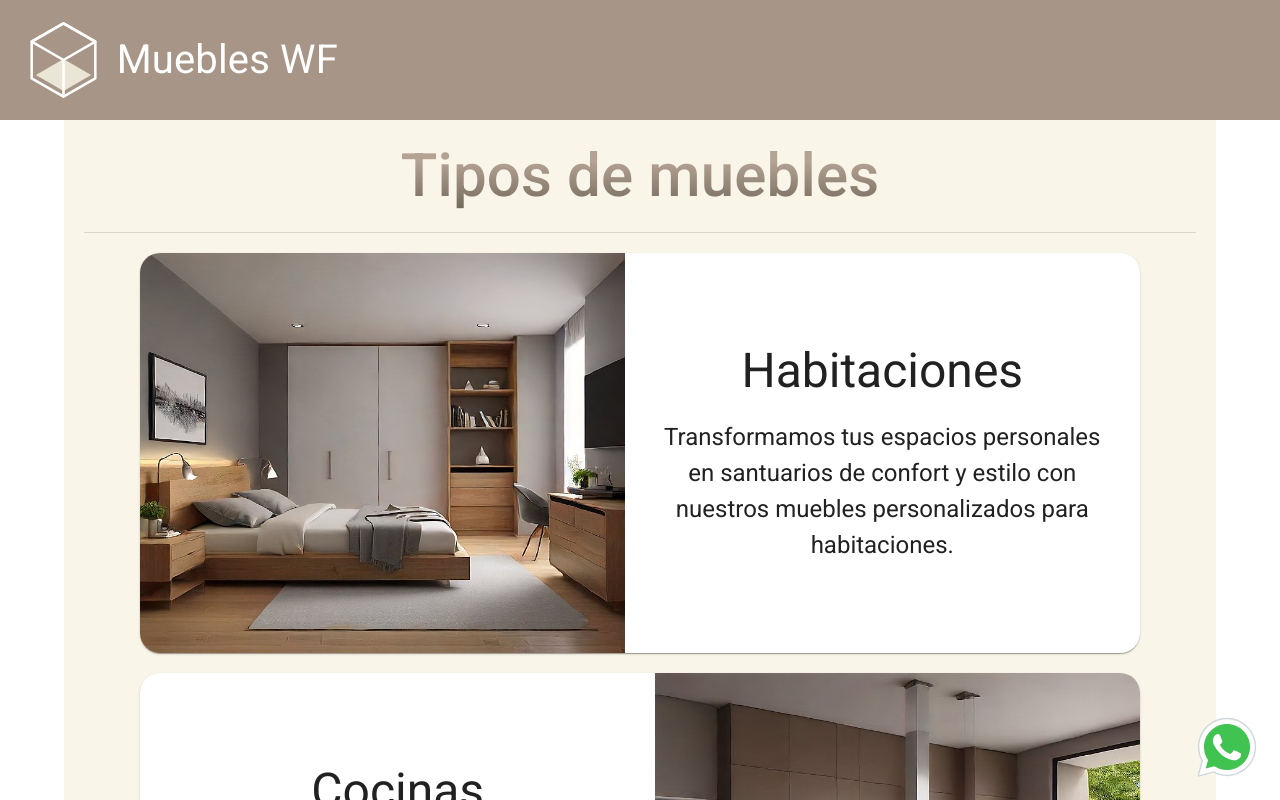
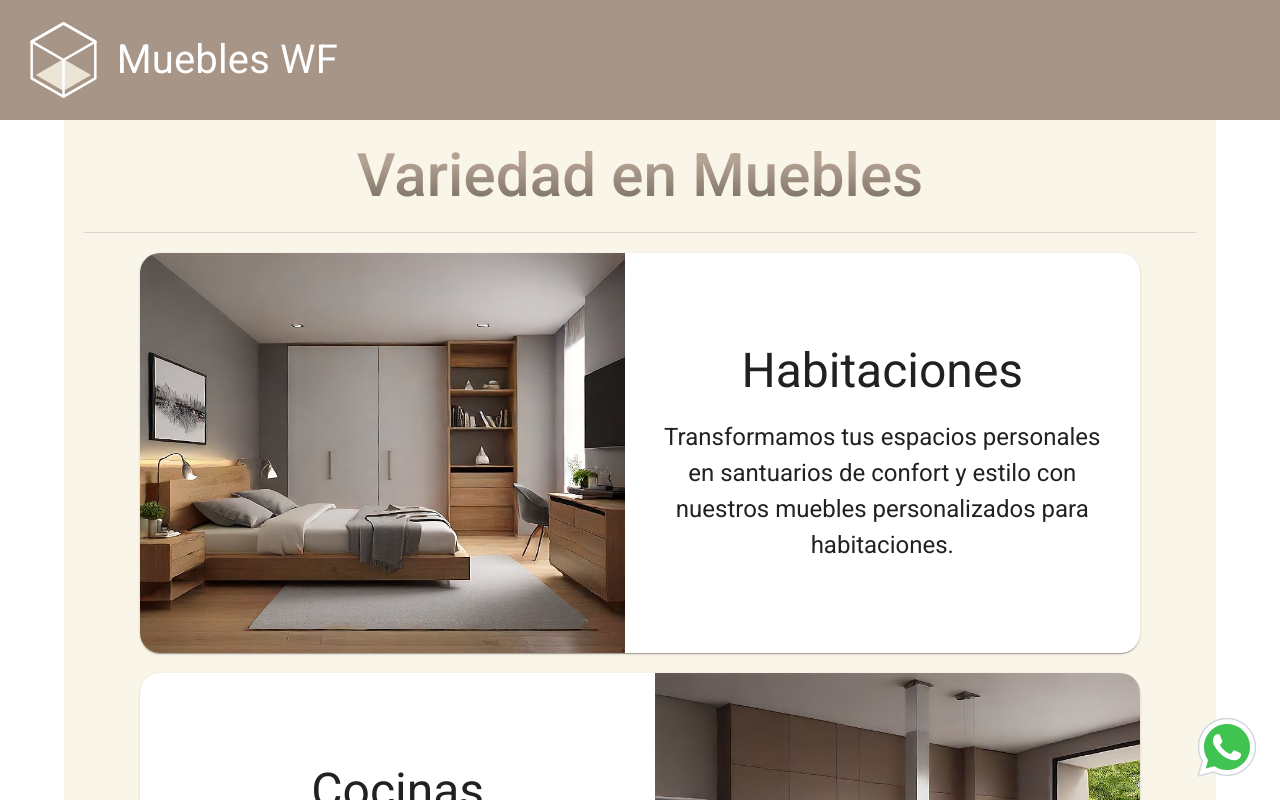
Before and after one commit to wsflorianf/muebles-web, a React (Vite) app: page / in a window 1280 px wide. Shown: the top 800 px of the page. Built offline with nearby package versions, Linux system fonts and the light colour scheme.

Commit message:
Algunos comentarios

```diff
--- a/src/pages/Main.tsx
+++ b/src/pages/Main.tsx
@@ -11,31 +11,33 @@ export default function Main() {
   const navigate = useNavigate()
 
   useEffect(() => {
+    //Elementos que serán observados para aparecer con efecto 'Fade In'
     const hiddenCards = document.querySelectorAll('.hidden')
 
+    //Opciones del observador
     const options: IntersectionObserverInit = {
       root: null,
       threshold: 0.5,
     }
 
+    //Callback del observador
     const callback: IntersectionObserverCallback = (entries, observer) => {
       entries.forEach((entry) => {
         // Si el elemento observado entra en la pantalla
         if (entry.isIntersecting) {
-          // Hacemos algo, por ejemplo, cambiar el color de fondo del elemento
+          //Clase que lo hace visible
           entry.target.classList.add('show')
 
-          // Podrías realizar cualquier acción aquí cuando el elemento entra en la pantalla
-          console.log('El elemento ha entrado en la pantalla')
-
-          // Después de hacer lo que necesitas, puedes dejar de observar el elemento si es necesario
+          // Dejar de observar el elemento
           observer.unobserve(entry.target)
         }
       })
     }
 
+    //Crear el observador
     const cardsObserver = new IntersectionObserver(callback, options)
 
+    //Observar cada elemento que se requiere
     hiddenCards.forEach((card) => cardsObserver.observe(card))
   }, [])
 
@@ -46,9 +48,9 @@ export default function Main() {
         variant='h2'
         className='title'
         fontWeight={500}
-        fontSize={{ xs: 40, md: 60 }}
+        fontSize={{ xs: 34, md: 60 }}
       >
-        Tipos de muebles
+        Variedad en Muebles
       </Typography>
       <Divider flexItem />
       <TypeCard
```
